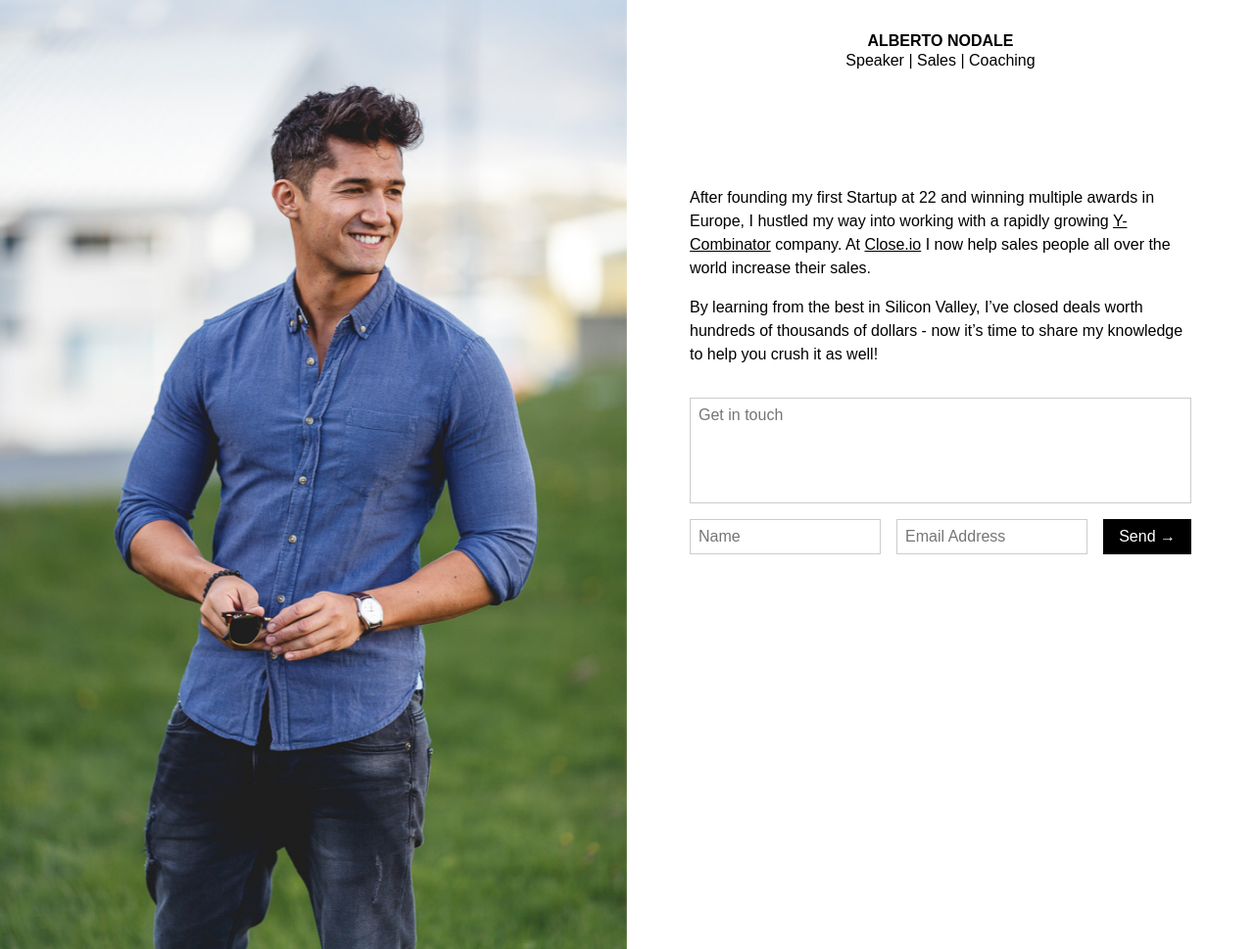
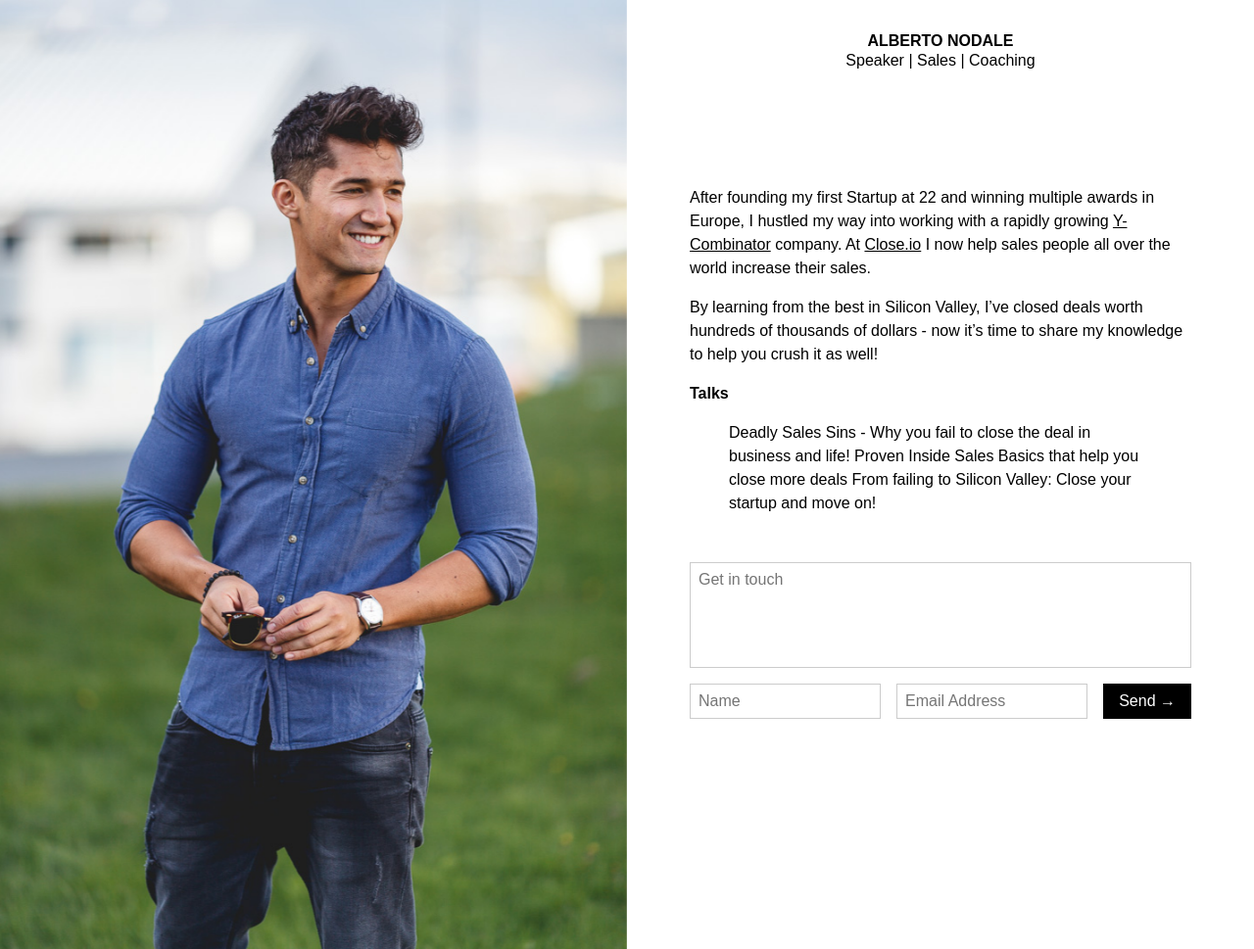
Before and after one commit to Albertonodale/albertonodale.com, a Jekyll site: the page built from index.md, in a window 1280 px wide and 969 px high. Shown: the whole window at 98% size. Built offline with Jekyll 4.4.1, drawn with Linux system fonts in a browser that asks for light colours; nearby versions of some CDN libraries; our own code applies the rules of GitHub Pages for plain Markdown files; a script that is not in the unit is left out.

Commit message:
Update index.md

```diff
--- a/index.md
+++ b/index.md
@@ -23,3 +23,8 @@ opengraph:
 After founding my first Startup at 22 and winning multiple awards in Europe, I hustled my way into working with a rapidly growing [Y-Combinator](https://www.ycombinator.com/) company. At [Close.io](http://close.io) I now help sales people all over the world increase their sales.
 
 By learning from the best in Silicon Valley, I’ve closed deals worth hundreds of thousands of dollars - now it’s time to share my knowledge to help you crush it as well!
+
+**Talks**
+> Deadly Sales Sins - Why you fail to close the deal in business and life!
+> Proven Inside Sales Basics that help you close more deals
+> From failing to Silicon Valley: Close your startup and move on!
```
